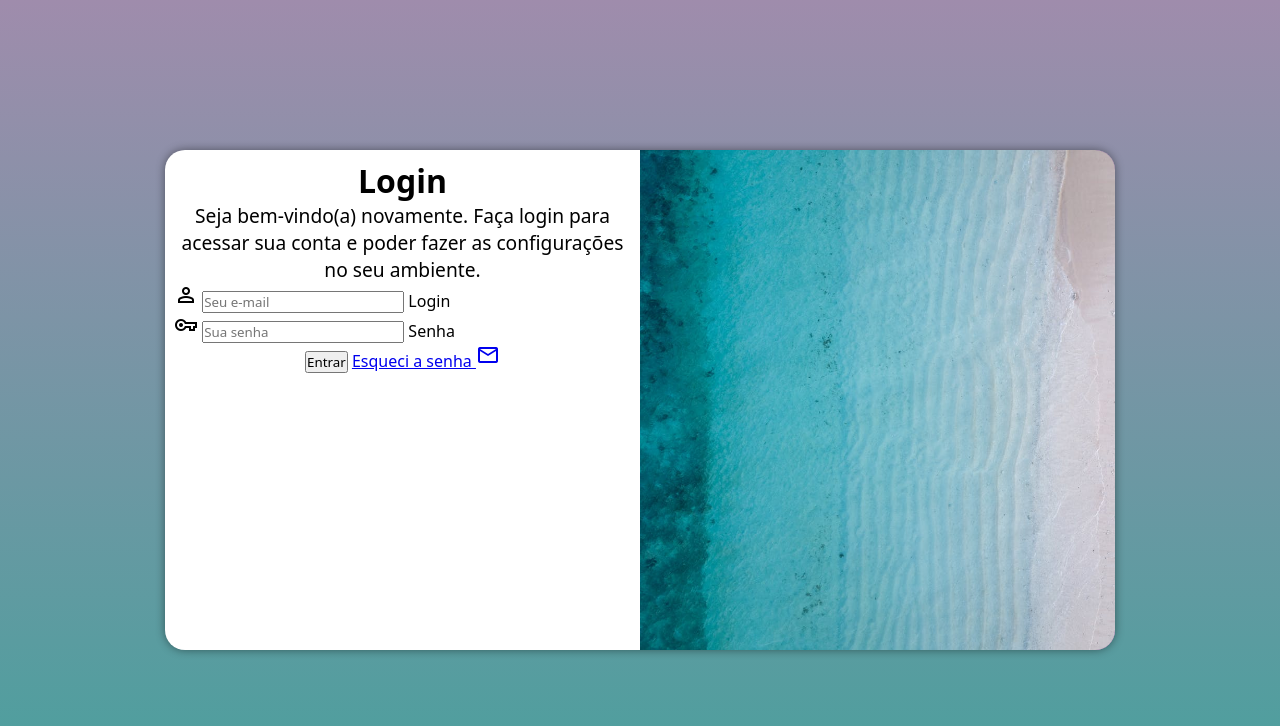
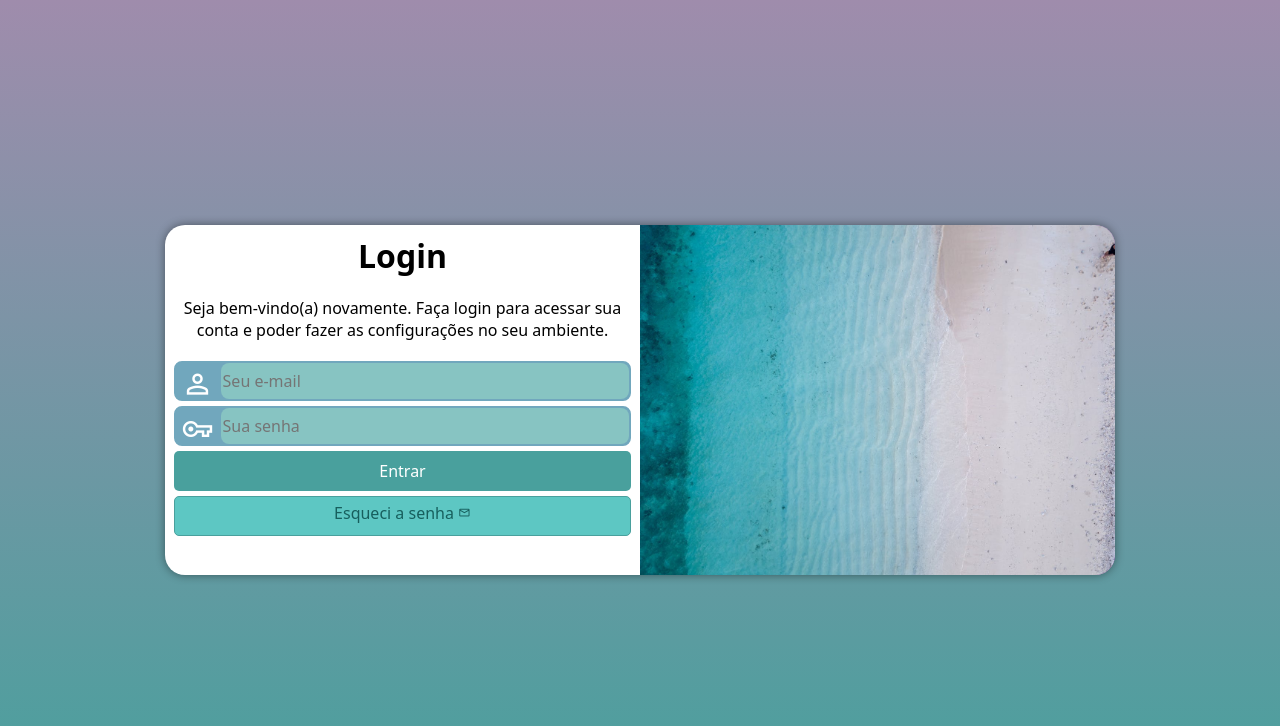
Before and after one commit to Gust-Henrique/projeto-login, a plain HTML site: page index.html in a window 1280 px wide. Drawn offline with nearby package versions, Linux system fonts and the light colour scheme.

Commit message:
Terminando a tela de login

```diff
--- a/estilos/media-query.css
+++ b/estilos/media-query.css
@@ -7,6 +7,7 @@
 
     section#login {
         width: 80vw;
+        height: 280px;
     }
 
     section#login > div#imagem {
@@ -27,6 +28,7 @@
     }
     section#login {
         width: 950px;
+        height: 350px;
     }
 
     section#login > div#imagem {
@@ -45,6 +47,7 @@
     }
 
     div#formulario > p {
-        font-size: 1.2em;
+        font-size: 1em;
+        margin: 20px 0px;
     }
 }
--- a/estilos/style.css
+++ b/estilos/style.css
@@ -29,17 +29,17 @@ section#login {
     position: absolute;
     top: 50%;
     left: 50%;
-    transform: translate(-50%, -50%);
     overflow: hidden;
 
     background-color: white;
     width: 250px;
-    height: 500px;
+    height: 515px;
     border-radius: 20px;
     box-shadow: 0px 0px 10px rgba(0, 0, 0, 0.445);
 
     transition: width 0.3s, height 0.3s;
     transition-timing-function: ease;
+    transform: translate(-50%, -50%);
 }
 
 section#login > div#imagem {
@@ -65,6 +65,80 @@ div#formulario > p {
     font-size: 0.8em;
 }
 
-div#campo {
-    text-align: left;
+form > div#campo {
+    background-color: #71a7bd;
+    border: 2px solid #71a7bd;
+    display: block;
+    height: 40px;
+    width: 100%;
+    border-radius: 8px;
+    margin: 5px 0px;
 }
+
+div#campo > label {
+    display: none;
+}
+
+div#campo > span {
+    color: white;
+    font-size: 2em;
+    width: 40px;
+    padding: 5px;
+}
+
+div#campo > input {
+    background-color: #87c4c2;
+    font-size: 1em;
+    height: 100%;
+    width: calc(100% - 45px);
+    border: 0px;
+    border-radius: 8px;
+    padding: 2px;
+    transform: translateY(-13px);
+}
+
+div#campo > input:focus-within {
+    background-color: white;
+    border: none;
+}
+
+form > input[type=submit] {
+    display: block;
+    font-size: 1em;
+    width: 100%;
+    height: 40px;
+    background-color: #49a09d;
+    color: white;
+    border: none;
+    border-radius: 5px;
+    cursor: pointer;
+}
+
+form > input[type=submit]:hover {
+    background-color: #175f5d;
+}
+
+form > a.botao {
+    display: block;
+    text-align: center;
+    font-size: 1em;
+    width: 100%;
+    height: 40px;
+    padding-top: 5px;
+    margin-top: 5px;
+    background-color: #5dc7c3;
+    color: #175f5d;
+    border: 1px solid #49a09d;
+    border-radius: 5px;
+    text-decoration: none;
+
+}
+
+form > a.botao:hover {
+    background-color: #175f5d;
+    color: white;
+}
+
+form > a.botao > span {
+    font-size: 0.8em;
+}
--- a/index.html
+++ b/index.html
@@ -29,7 +29,7 @@
                         <label for="isenha">Senha</label>
                     </div>
                     <input type="submit" value="Entrar">
-                    <a href="esqueci.html">Esqueci a senha <span class="material-symbols-outlined"> mail</span></a>
+                    <a href="esqueci.html" class="botao">Esqueci a senha <span class="material-symbols-outlined"> mail</span></a>
                 </form>
             </div>
         </section>
```
